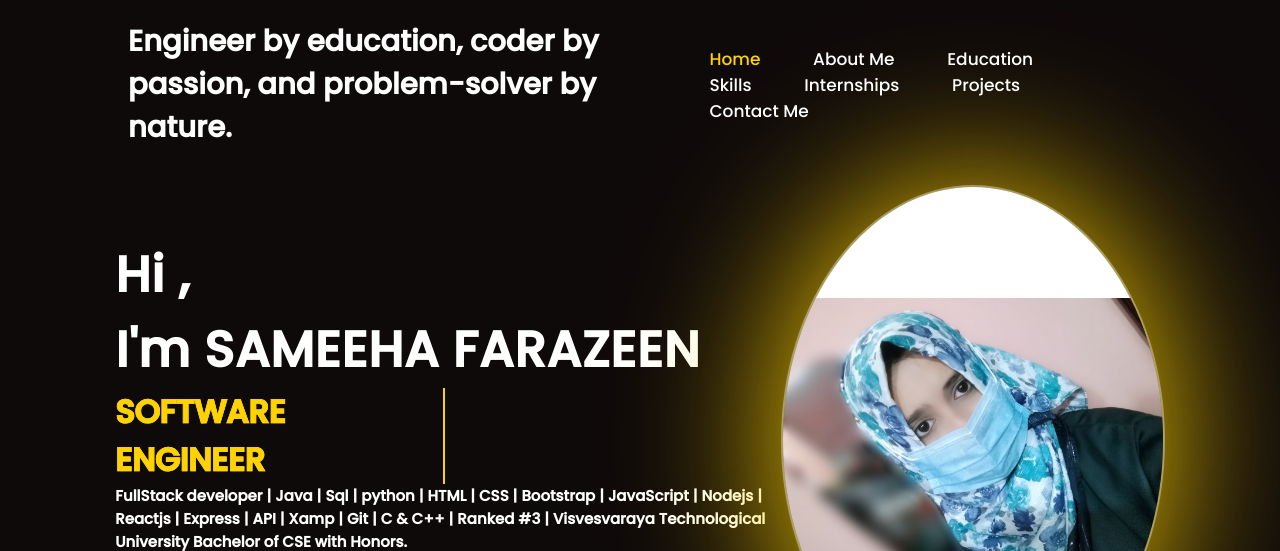
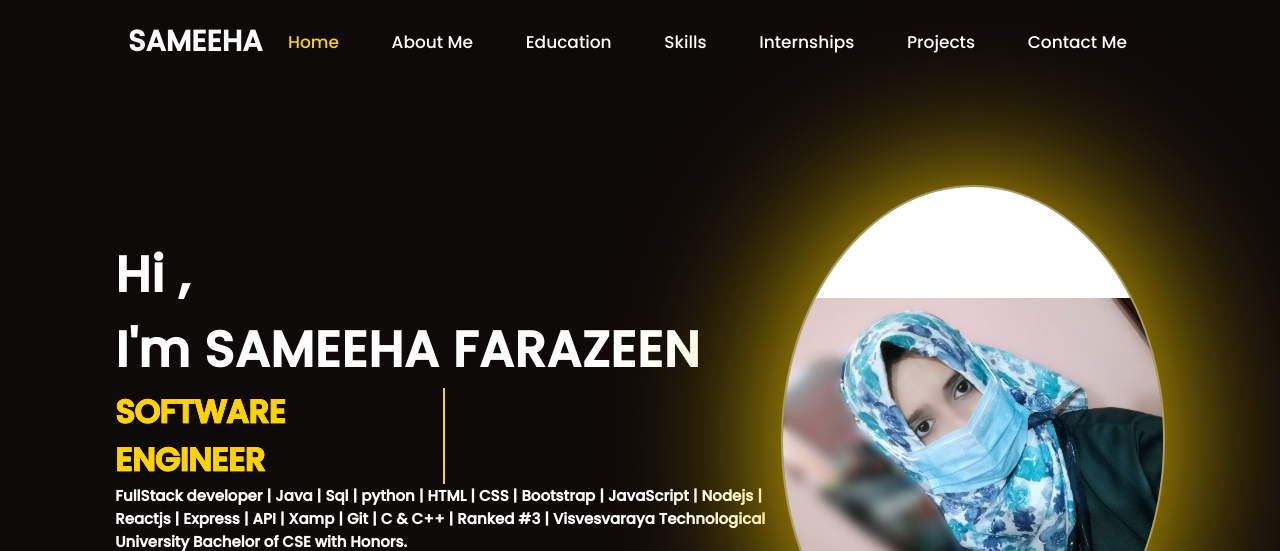
Before and after one commit to SAMEEHAFARAZEEN23/PORTFOLIO, a plain HTML site: page index.html in a window 1280 px wide. Shown: the top 551 px of the page. Drawn offline with nearby package versions, Linux system fonts and the light colour scheme.

Commit message:
Update index.html

```diff
--- a/index.html
+++ b/index.html
@@ -12,7 +12,7 @@
 <body>
     <!-- *************************Navbar************************* -->
     <header class="header">
-        <a href="#" class="logo">Engineer by education, coder by passion, and problem-solver by nature.</a>
+        <a href="#" class="logo">SAMEEHA</a>
         <i class='bx bx-menu' id="menu" style='color:#ffffff'></i>
         <nav class="navbar">
             <a href="#home" style="--vlr:1" class="active">Home</a>
```
